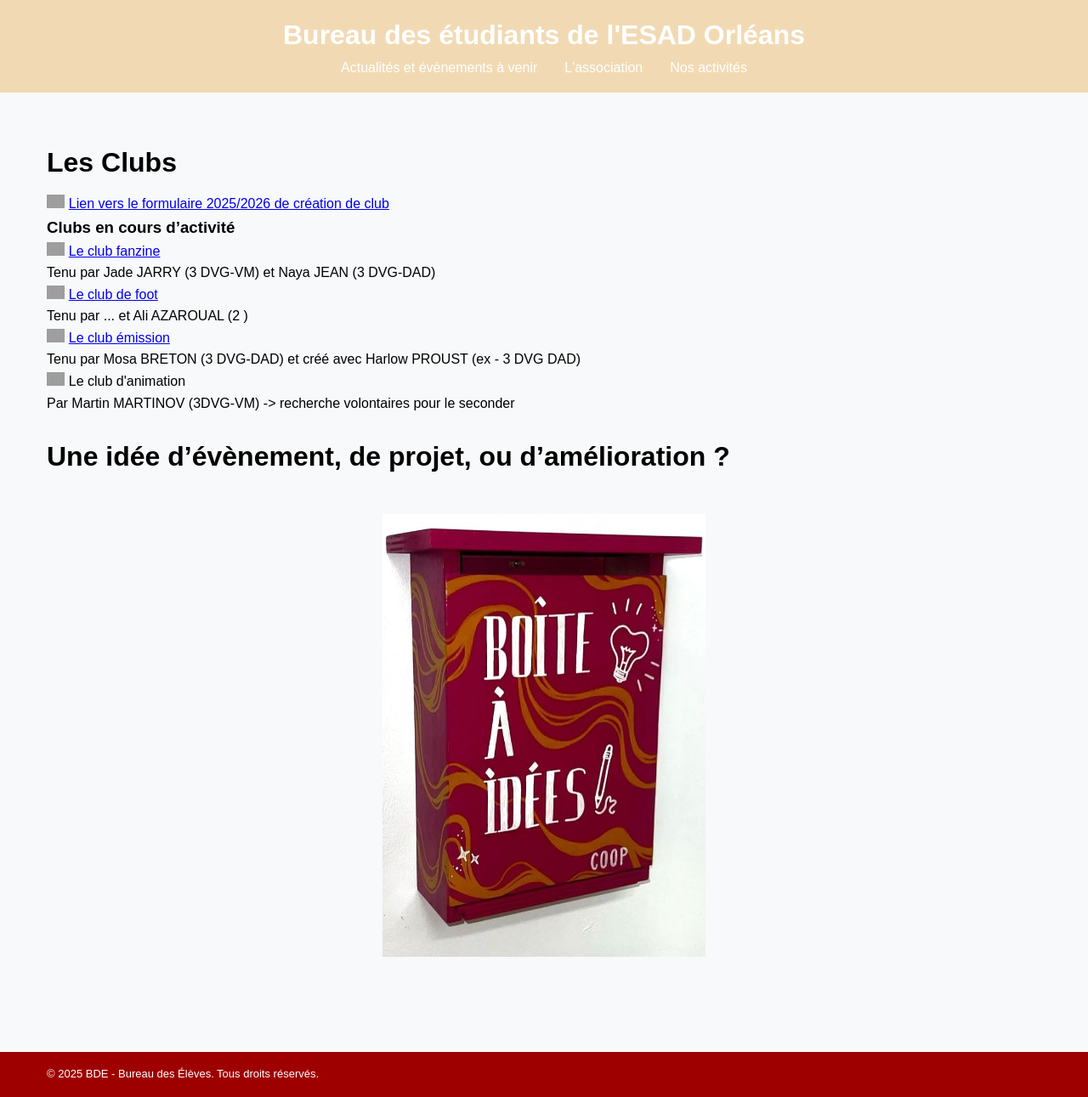
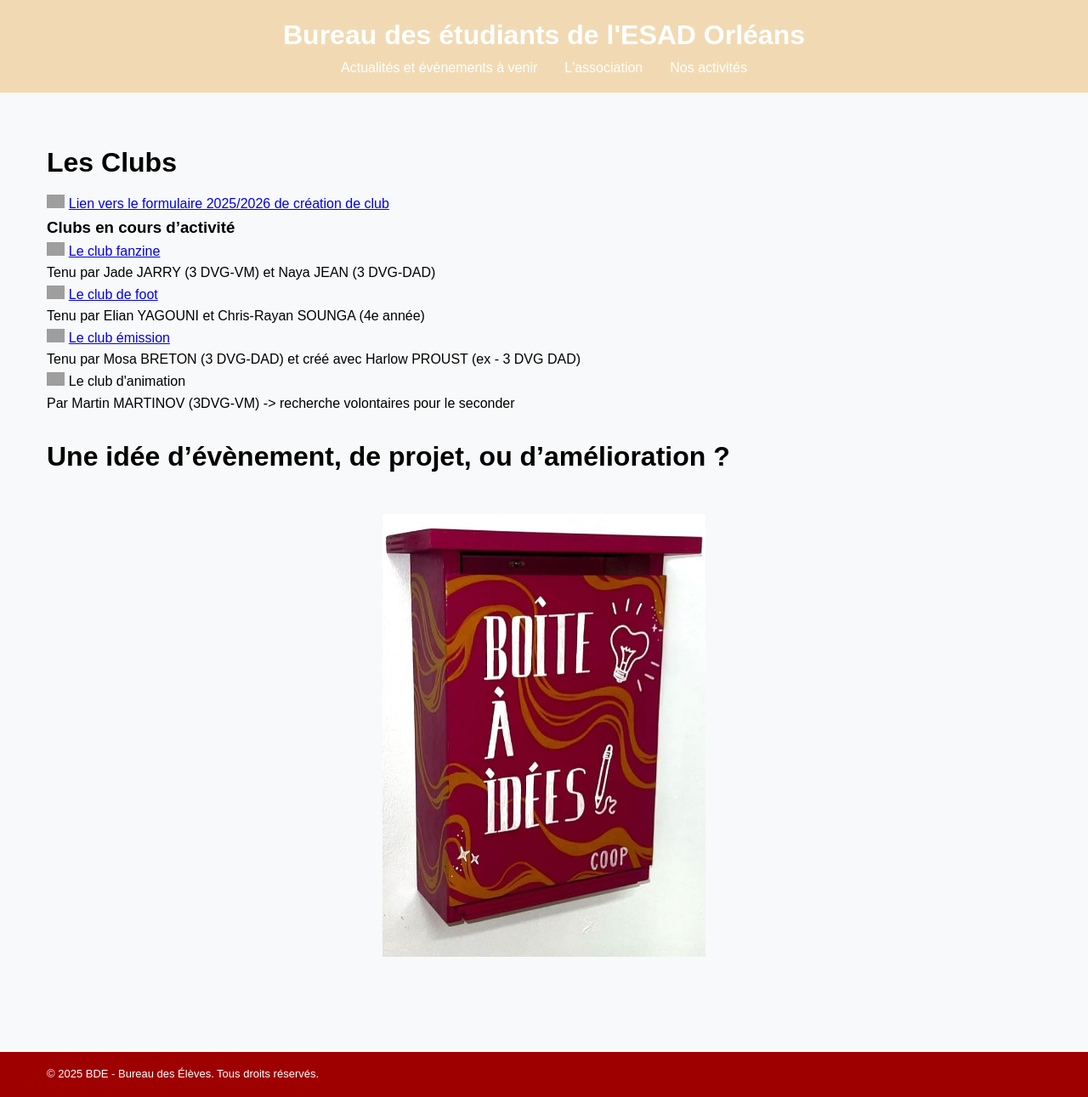
Before and after one commit to bde-esad-orleans/bde, a Jekyll site: the page built from activites.md, in a window 1280 px wide. Shown: the whole page at 85% size. Built offline with Jekyll 4.4.1, drawn with Linux system fonts in a browser that asks for light colours; grey boxes are pictures that could not be loaded.

Commit message:
Update club's directors

```diff
--- a/activites.md
+++ b/activites.md
@@ -12,7 +12,7 @@ title: "Nos activités"
     <li><img class="glitters" src="https://media.tenor.com/xQKnWkukw9YAAAAi/brilho-shine.gif"> <a href="https://www.instagram.com/fanzizine/"> Le club fanzine</a><br>
     Tenu par Jade JARRY (3 DVG-VM) et Naya JEAN (3 DVG-DAD)</li>
     <li><img class="glitters" src="https://media.tenor.com/xQKnWkukw9YAAAAi/brilho-shine.gif"> <a href="https://www.instagram.com/orlinzoofc/"> Le club de foot</a><br>
-    Tenu par ... et Ali AZAROUAL (2 )</li>
+    Tenu par Elian YAGOUNI et Chris-Rayan SOUNGA (4e année)</li>
     <li><img class="glitters" src="https://media.tenor.com/xQKnWkukw9YAAAAi/brilho-shine.gif"> <a href="https://www.instagram.com/esaderange_twitch/"> Le club émission</a><br>
     Tenu par Mosa BRETON (3 DVG-DAD) et créé avec Harlow PROUST (ex - 3 DVG DAD)</li>
     <li><img class="glitters" src="https://media.tenor.com/xQKnWkukw9YAAAAi/brilho-shine.gif"> Le club d'animation<br>
```
